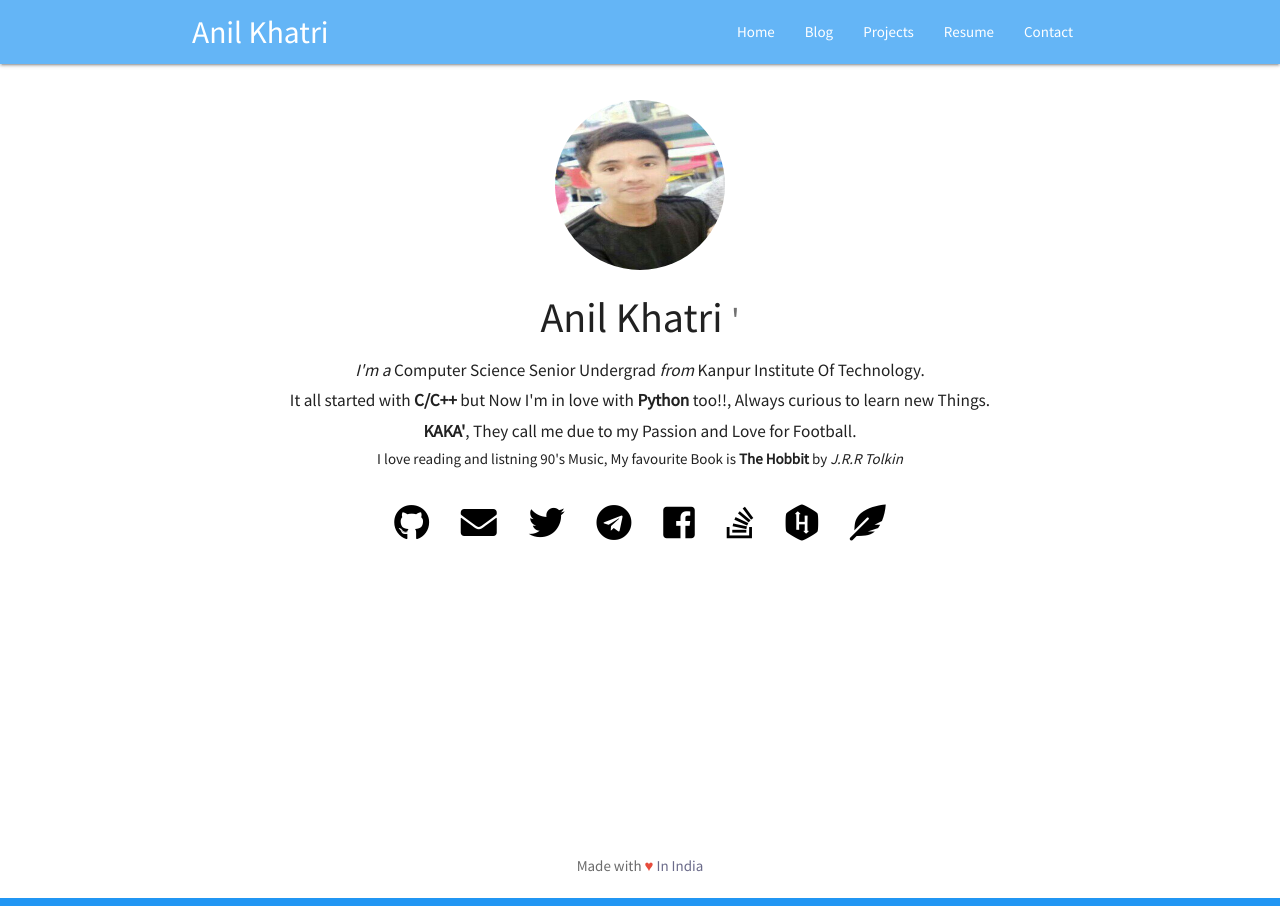
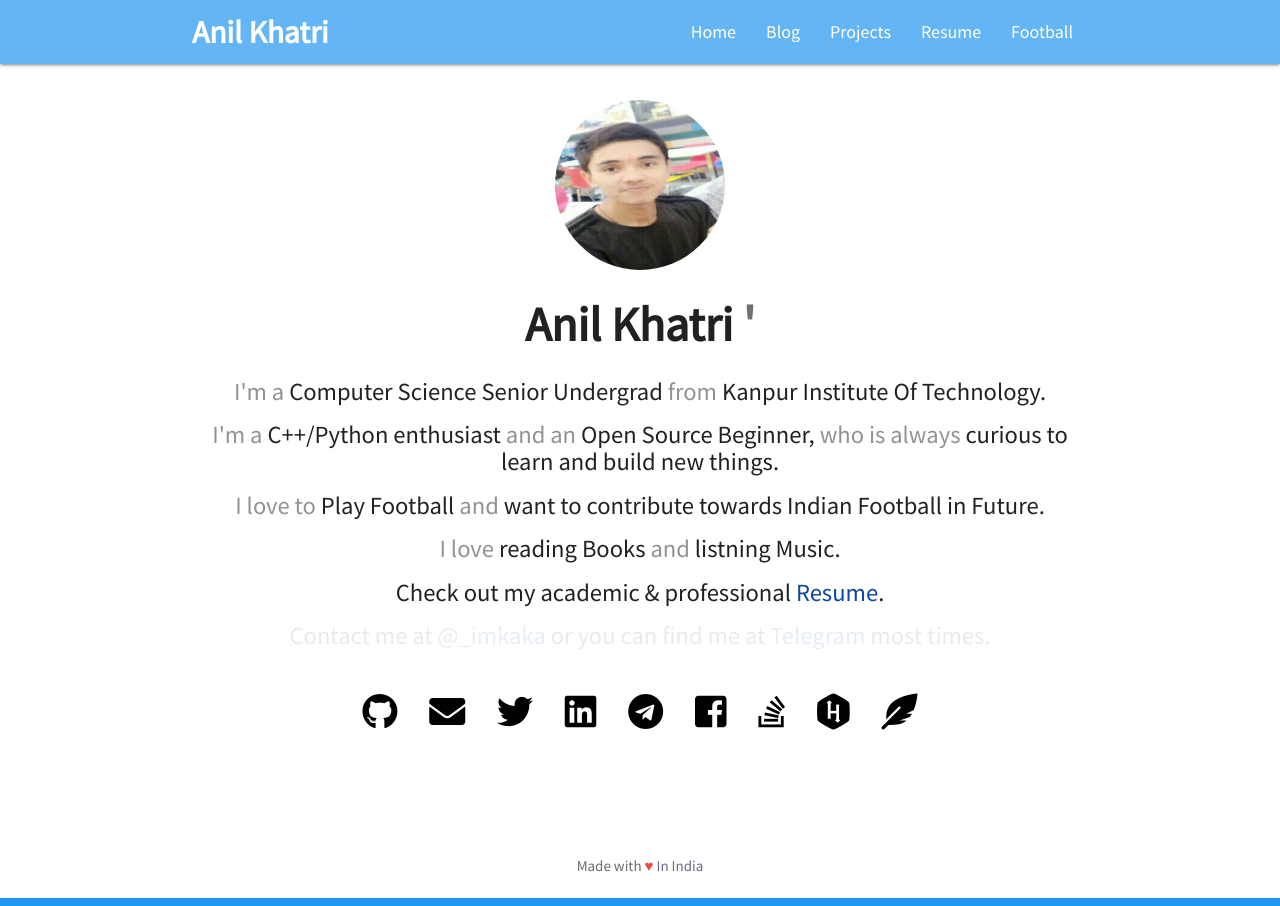
Before and after one commit to imkaka/imkaka.github.io, a Jekyll site: the page built from index.html, in a window 1280 px wide. Built offline with Jekyll 4.4.1, drawn with Linux system fonts in a browser that asks for light colours; nearby versions of some CDN libraries.

Commit message:
resume & final first look

```diff
--- a/_config.yml
+++ b/_config.yml
@@ -7,6 +7,7 @@
 url: http://imkaka.github.io
 twitter: _imkaka
 github:  imkaka
+linkedin: anil-khatri-0841223a
 facebook: ak10s
 hackerrank: imKaka
 telegram: imkaka
--- a/_includes/header.html
+++ b/_includes/header.html
@@ -3,14 +3,14 @@
                  <nav class = "blue lighten-2">
                   <div class="container">
                    <div class="nav-wrapper">
-                     <a href="/" class="brand-logo">Anil Khatri</a>
+                     <a href="/" class="brand-logo" style="font-weight: bold;">Anil Khatri</a>
                      <a href="#" data-target="mobile-demo" class="sidenav-trigger"><i class="material-icons" >menu</i></a>
                      <ul class="right hide-on-med-and-down " id = "navList">
-                        <li class="hoverable"><a href="/">Home</a></li>
-                        <li class="hoverable"><a href="https://imkaka10.wordpress.com/" target="_blank">Blog</a></li>
-                        <li class="hoverable"><a href="/projects">Projects</a></li>
-                        <li class="hoverable"><a href="/cv">Resume</a></li>
-                        <li class="hoverable"><a href= "/contact">Contact</a></li>
+                        <li class="hoverable"><a href="/" style="font-size:18px">Home</a></li>
+                        <li class="hoverable"><a href="https://imkaka10.wordpress.com/" target="_blank" style="font-size:18px">Blog</a></li>
+                        <li class="hoverable"><a href="{{site.baseurl}}projects.html" style="font-size:18px">Projects</a></li>
+                        <li class="hoverable"><a href="{{site.baseurl}}resume.html" style="font-size:18px">Resume</a></li>
+                        <li class="hoverable"><a href= "/football" style="font-size:18px">Football</a></li>
 
                      </ul>
                     </div>
@@ -19,11 +19,11 @@
             </div>
 
             <ul class="sidenav blue lighten-2" id = "mobile-demo">
-                        <li class="hoverable"><a href="/" class = "white-text">Home</a></li>
-                        <li class="hoverable"><a href="https://imkaka10.wordpress.com/" target="_blank" class = "white-text">Blog</a></li>
-                        <li class="hoverable"><a class = "white-text" href="/projects">Projects</a></li>
-                        <li class="hoverable"><a class = "white-text" href="/cv">Resume</a></li>
-                        <li class="hoverable"><a class = "white-text" href= "/contact">Contact</a></li>
+                        <li class="hoverable"><a href="/" class = "white-text" style="font-size:18px">Home</a></li>
+                        <li class="hoverable"><a href="https://imkaka10.wordpress.com/" target="_blank" class = "white-text" style="font-size:18px">Blog</a></li>
+                        <li class="hoverable"><a class = "white-text" href="{{site.baseurl}}projects.html" style="font-size:18px">Projects</a></li>
+                        <li class="hoverable"><a class = "white-text" href="{{site.baseurl}}resume.html" style="font-size:18px">Resume</a></li>
+                        <li class="hoverable"><a class = "white-text" href= "/football" style="font-size:18px">Football</a></li>
 
              </ul>
 </header>
--- a/_includes/social.html
+++ b/_includes/social.html
@@ -1,43 +1,3 @@
-<!--
-<div class ="center-align ">
-          <ul id = "soc">
-              <li class="hoverable"><a href="mailto:anil.soccer.khatri@gmail.com" target="_blank"><img src="{{ site.baseurl }}img/mail.png" class="responsive-img"></a></li>
-              <li class="hoverable"><a href="https://github.com/imkaka" target="_blank"><img src="{{ site.baseurl }}img/github.png" class="responsive-img"></a></li>
-              <li class="hoverable"><a href="https://twitter.com/_imkaka" target="_blank"><img src="{{ site.baseurl }}img/twitter.png" class="responsive-img"></a></li>
-              <li class="hoverable"><a href="https://www.linkedin.com/in/anil-khatri-0841223a/" target="_blank"><img src="{{ site.baseurl }}img/linkedin.png" class="responsive-img"></a></li>
-              <li class="hoverable"><a href="https://www.hackerrank.com/imKaka?hr_r=1" target="_blank"><img src="{{ site.baseurl }}img/hackerRank.png" class="responsive-img"></a></li>
-               <li class="hoverable"><a href="https://www.imkaka10.wordpress.com" target="_blank"><img src="{{ site.baseurl }}img/wordpress.png" class="responsive-img"></a></li>
-
-           </ul>
-           <a class="waves-effect waves-light btn-floating btn-large social twitter hoverable">
-           <i class="fa fa-twitter"></i>twitter</a>
-           <a class="waves-effect waves-light btn-floating btn-large social facebook hoverable">
-<i class="fa fa-facebook"></i>facebook</a>
-            <a class="waves-effect waves-light btn-floating btn-large social github hoverable">
-<i class="fa fa-github"></i> Sign in with github</a>
-            <a class="waves-effect waves-light btn-floating btn-large social linkedin hoverable">
-<i class="fa fa-linkedin"></i> Sign in with linkedin</a>
-          <a class="waves-effect waves-light btn-floating btn-large social dropbox hoverable">
-<i class="fa fa-dropbox"></i> Sign in with dropbox</a>
-
-<div class="fixed-action-btn horizontal click-to-toggle">
-  <a class="btn-floating btn-large red">
-      <i class="material-icons">menu</i>
-  </a>
-  <ul>
-      <li>
-          <a class="waves-effect waves-light btn-floating social linkedin"><i class="fa fa-linkedin"></i></a>
-      </li>
-      <li>
-          <a class="waves-effect waves-light btn-floating linkedin"><i class="fa fa-linkedin"></i></a>
-      </li>
-      <li>
-          <a class="waves-effect waves-light btn-floating linkedin"><i class="fa fa-linkedin"></i></a>
-      </li>
-  </ul>
-</div>
-
-         </div>  -->
 
 <div class="social">
   <h4>
@@ -73,7 +33,7 @@
         <a href="https://codepen.io/{{ site.codepen }}"><i class="fa fa-codepen" style="font-size:36px"></i></a>
     {%endif%}
     {% if site.campus_expert %}
-        <a href="https://githubcampus.expert/techytushar/"><i class="fa fa-github-alt" style="font-size:36px"></i></a>
+        <a href="https://githubcampus.expert/imkaka/"><i class="fa fa-github-alt" style="font-size:36px"></i></a>
     {%endif%}
   </h4>
 </div>
--- a/_layouts/default.html
+++ b/_layouts/default.html
@@ -27,14 +27,15 @@
 
 
 
-	  <meta property="og:image" content="http://imkaka.github.io/img/kaka.jpg" />
+	  <meta property="og:image" content="http://imkaka.github.io/img/avatar.jpg" />
 	  <meta property="og:image:type" content="image/jpeg" />
 	  <meta property="og:image:width" content="960" />
 	  <meta property="og:image:height" content="889" />
 	  <meta property="og:locale" content="en_US" />
 	  <meta property="og:type" content="article" />
 	  <meta property="og:title" content="Anil Khatri" />
-	  <meta property="og:description" content="Anil Khatri _imkaka http://twitter.com/_imkaka" />
+	  <meta property="og:description" content="Anil Khatri CP and Open Source Enthusiast." />
+    <link rel="icon" href="{{ site.baseurl }}img/favicon.ico">
 	  <meta property="og:url" content="http://imkaka.github.io" />
 	  <meta property="og:site_name" content="imkaka.github.io" />
 
@@ -51,7 +52,7 @@
         {% include footer.html %}
 
       <!--Name Animation-->
-  <script src = "{{site.baseurl}}js/pxbWriter.js"></script>
+      <script src = "{{site.baseurl}}js/pxbWriter.js"></script>
 
       <!-- Jquery and m.js-->
       <script type="text/javascript" src="https://code.jquery.com/jquery-3.3.1.min.js"></script>
@@ -79,8 +80,8 @@
 $("#test2").delay(2500).animate({"opacity":"1"},500)
 $("#test3").delay(3000).animate({"opacity":"1"},500);
 $("#test4").delay(3500).animate({"opacity":"1"},500);
-//$("#test5").delay(4000).animate({"opacity":"1"},500);
-//$("#test6").delay(4500).animate({"opacity":"1"},500);
+$("#test5").delay(4000).animate({"opacity":"1"},500);
+$("#test6").delay(4500).animate({"opacity":"1"},500);
 });
 </script>
 
--- /dev/null
+++ b/_layouts/page.html
@@ -0,0 +1,5 @@
+---
+layout: default
+---
+
+{{ content }}
--- a/css/main.css
+++ b/css/main.css
@@ -1,108 +1,5 @@
 
-/*
-body {
-   		display: flex;
-    	min-height: 100vh;
-    	flex-direction: column;
-        text-align: center;
-        margin: 60px auto;
-        width: 70%;
-        background:#DDDDDD;
-}
-main {
-      flex: 1 0 auto;
-}
-
-nav ul, footer ul {
-
-    font-family:'Helvetica', 'Arial', 'Sans-Serif';
-    padding: 0px;
-    list-style: circle;
-    font-weight: bold;
-}
-nav ul li, footer ul li {
-    display: inline;
-    margin-right: 20px;
-}
-
-a {
-    text-decoration: none;
-    color: #999;
-}
-a:hover {
-    text-decoration: underline;
-}
-h1 {
-    font-size: 3em;
-    font-family:'Helvetica', 'Arial', 'Sans-Serif';
-}
-p {
-    font-size: 1.5em;
-    line-height: 1.4em;
-    color: #333;
-}
-footer {
-    border-top: 1px solid #d5d5d5;
-    font-size: .8em;
-}
-
-ul.posts {
-    margin: 20px auto 40px;
-    font-size: 1.5em;
-}
-
-ul.posts li {
-    list-style: none;
-}
-
-html {
-    height: 100%;
-    box-sizing: border-box;
-}
-
-
-header {
-  position: relative;
-  margin: 0;
-  padding-bottom: 6rem;
-  min-height: 100%;
-  font-family: "Helvetica Neue", Arial, sans-serif;
-}
-
-
-
-
-ul#soc li {
-display: inline;
-}
-/*
-.footer {
-  text-decoration: none !important;
-}
-
-footer{
-  height: 6%;
-  position: absolute;
-  right: 0;
-  bottom: 0;
-  left: 0;
-  padding: 1rem;
-  background-color: #efefef;
-  text-align: center;
-}
-*/
-/*
-.footer {
-
-    border-bottom: 6px solid #64b5f6;
-    position: absolute;
-    right: 0;
-    bottom: 0;
-    left: 0;
-}
-*/
-
-/* Main page with stikky-footer
+/* Main Page
 -------------------------------------------------- */
 html,
 body {
@@ -122,6 +19,42 @@
   margin: 0 auto -65px;
   /* Pad bottom by footer height */
   /*padding: 0 0 60px;*/
+}
+
+
+.panel-default h2 {
+  text-align: left;
+  line-height: 24px;
+  font-size: 22px;
+}
+.panel-default h5 {
+  text-align: left;
+  line-height: 30px;
+  font-size: 18px;
+}
+.panel-default h6 {
+  font-size: 15px;
+}
+
+#pro{
+   font-size: 20px;
+}
+
+.panel-default h4 a, h5 a {
+  color: #0d47a1;
+}
+
+.panel-default h4 a:hover, h5 a:hover {
+  color: #2196f3;
+  text-decoration: underline;
+}
+
+.panel{
+  border-style: none;
+}
+.panel-body {
+  padding-top: -10px;
+  text-align: left;
 }
 
 .social {
@@ -163,32 +96,26 @@
   margin-top: 10px;
 }
 #target{
-  font-size: 42px;
+  font-size: 48px;
+  font-weight: bold;
 }
 #target-cursor{
-  font-size: 35px;
+  font-size: 50px;
+  font-weight: bold;
 }
 #target-mark{
-  font-size: 30px;
+  font-size: 40px;
+  font-weight: bold;
 }
 
-/*
-.container {
-  width: auto;
-  max-width: 800px;
-  text-align: center;
-}*/
+
 .container .text-muted {
   margin: 20px 0;
 }
-/*.container a {
-  color: #2361FF;
+
+
+.hov:hover {
+
+  color: #3f51b5;
+  text-decoration: underline;
 }
-.container a:hover {
-  color: #0511FF;
-}
-.img-responsive {
- display: block;
- height: auto;
- max-width: 100%;
-}*/
--- a/index.html
+++ b/index.html
@@ -11,11 +11,19 @@
     <div class = "name">
     <strong><span id="target-mark"></span><span id="target"></span><span id="target-cursor"></span></strong>
     </div>
+
     <div>
-        <h6 id="test1"><em>I'm a </em>Computer Science Senior Undergrad <em>from</em> Kanpur Institute Of Technology.</h6>
-                     <h6 id="test2">It all started with <b>C/C++</b> but Now I'm in love with <b>Python</b> too!!, Always curious to learn new Things.</h6>
-                     <h6 id= "test3"><b>KAKA'</b>, They call me due to my Passion and Love for Football.</h6>
-                     <hh6 id ="test4">I love reading and listning 90's Music, My favourite Book is <b>The Hobbit</b> by <em>J.R.R Tolkin</em></h6>
+                     <h5 id="test1"><span style = "color:#929292;">I'm a </span>Computer Science Senior Undergrad <span style = "color:#929292;">from</span> Kanpur Institute Of Technology.</h5>
+
+                     <h5 id="test2"><span style = "color:#929292;">I'm a </span>C++/Python enthusiast <span style = "color:#929292;">and an</span>  Open Source Beginner,<span style = "color:#929292;"> who is always </span> curious to learn and build new things.</h5>
+
+                     <h5 id= "test3"><span style = "color:#929292;">I love to</span> Play Football <span style = "color:#929292;">and</span> want to contribute towards Indian Football in Future.</h5>
+
+                     <h5 id ="test4"><span style = "color:#929292;">I love</span> reading Books <span style = "color:#929292;">and</span> listning Music.</h5>
+
+                     <h5 id="test5">Check out my academic &amp; professional <span class = "hov"><a href="{{site.baseurl}}resume.html" target="_blank">Resume</a></span>.</h5>
+
+                     <h5 id="test6">Contact me at <span class = "hov"><a href="http://twitter.com/{{ site.twitter }}" target="_blank">@{{ site.twitter }}</a></span> or you can find me at <span class = "hov"><a href="https://t.me/{{ site.telegram }}" target="_blank">Telegram</a></span> most times.</h5>
     </div>
     {% include social.html %}
   </div>
--- /dev/null
+++ b/projects.html
@@ -0,0 +1,6 @@
+---
+layout: page
+title: Projects by Anil Khatri (@_imkaka)
+---
+
+{% include projects.html %}
```
Also changed, not shown: _includes/projects.html (added, +13 -0 lines), resume.html (added, +17 -0 lines), img/favicon.ico (added), 1 other file.
